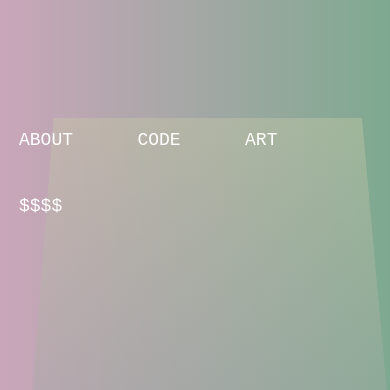
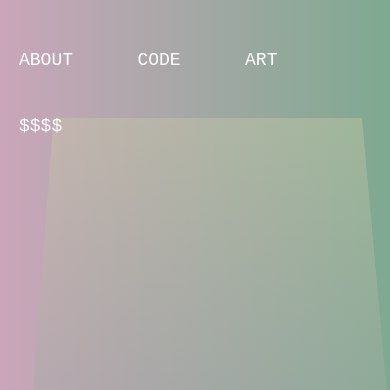
Before and after one commit to 10ssless/Portfolio-3, a plain HTML site: page index.html in a window 390 px wide. Shown: the top 390 px of the page. Drawn offline with nearby package versions, Linux system fonts and the light colour scheme; a web font is replaced by a local one.

Commit message:
tweaked mobile media query

```diff
--- a/assets/css/style.css
+++ b/assets/css/style.css
@@ -219,6 +219,10 @@ button:hover{
 
 @media only screen and (max-width: 560px) {
 
+    nav {
+        top:20px;
+    }
+
     .center-select {
         height: 1000px;
     }
```
